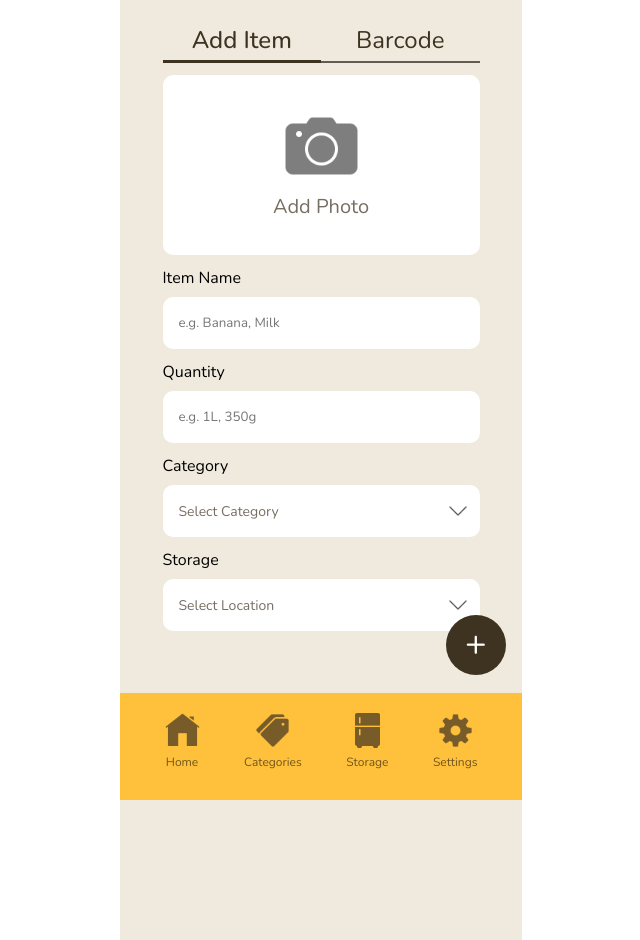
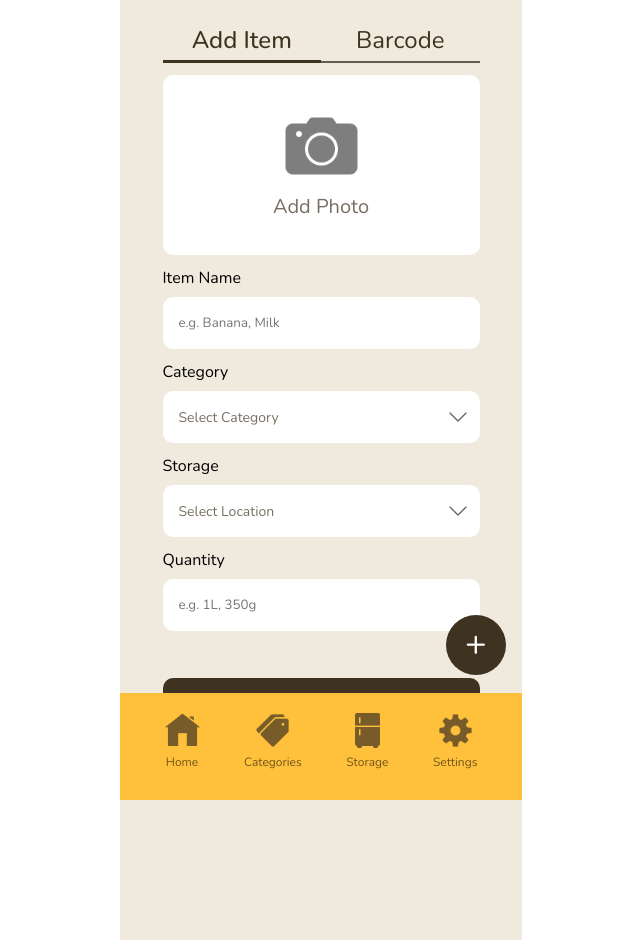
Before and after one commit to siljasihvo/easy-kitchen-frontend, a Vue app: page /add-item in a window 1280 px wide. Shown: the whole page, without its empty margins (319-959 px from the left). Built offline with nearby package versions, Linux system fonts and the light colour scheme.

Commit message:
Add AddItemButton component

```diff
--- a/src/components/AddItem.vue
+++ b/src/components/AddItem.vue
@@ -2,6 +2,7 @@
 import AddPhoto from "./AddPhoto.vue";
 import BaseInput from "./BaseInput.vue";
 import BaseSelect from "./BaseSelect.vue";
+import AddItemButton from "./AddItemButton.vue";
 
 const categoryList = [
 	"Meat",
@@ -27,7 +28,6 @@ const storageList = [
 	<main>
 		<AddPhoto />
 		<BaseInput label="Item Name" placeholder="e.g. Banana, Milk" />
-		<BaseInput label="Quantity" placeholder="e.g. 1L, 350g" />
 		<BaseSelect
 			label="Category"
 			defaultText="Select Category"
@@ -36,6 +36,8 @@ const storageList = [
 			label="Storage"
 			defaultText="Select Location"
 			:options="storageList" />
+		<BaseInput label="Quantity" placeholder="e.g. 1L, 350g" />
+		<AddItemButton />
 	</main>
 </template>
 
--- /dev/null
+++ b/src/components/AddItemButton.vue
@@ -0,0 +1,23 @@
+<template>
+	<RouterLink to="/add-homepage">
+		<button>Add Item</button>
+	</RouterLink>
+</template>
+
+<style scoped>
+button {
+	background-color: var(--secondary);
+	border-radius: 10px;
+	width: 100%;
+	color: white;
+	border: none;
+	padding: 15.5px 0px;
+	font-size: 16px;
+	cursor: pointer;
+	margin-top: 35px;
+}
+
+button:active {
+	transform: scale(0.95);
+}
+</style>
--- a/src/router/index.js
+++ b/src/router/index.js
@@ -27,7 +27,12 @@ const router = createRouter({
       path: '/add-item',
       name: 'add-item',
       component: AddItemView
-    }
+    },
+        {
+      path: '/add-homepage',
+      name: 'add-homepage',
+      component: HomeView
+    },
   ],
 })
 
```
